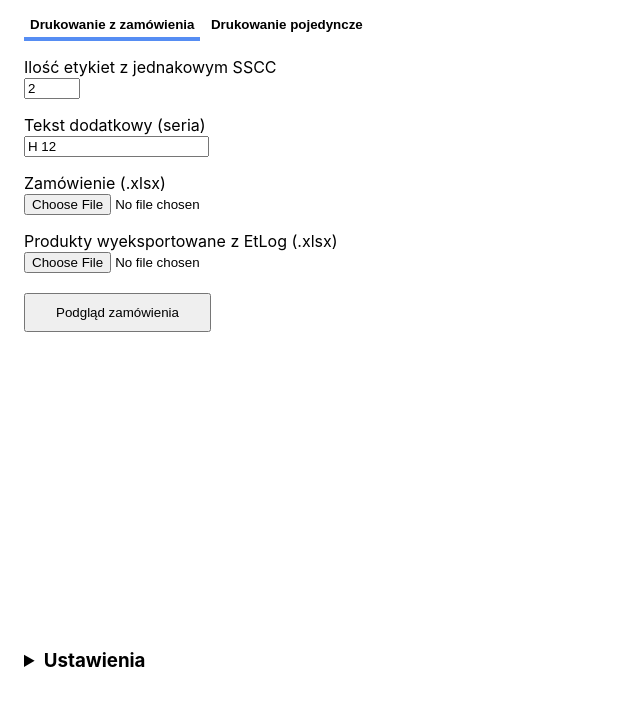
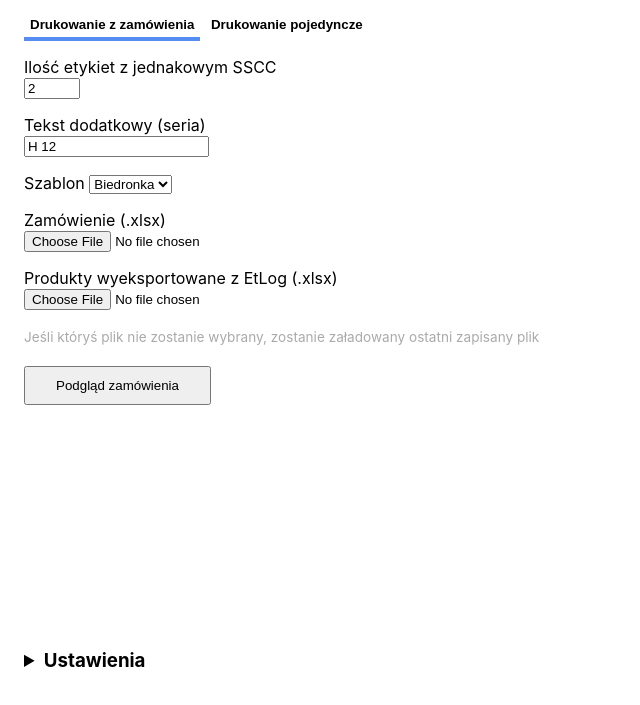
Before and after one commit to paul-swiecicki/auto-etlog, an Electron app: page src/index.html in a window 1280 px wide. Shown: the part 93-798 px from the top of the page, without its empty margins (0-640 px from the left). Drawn offline with Linux system fonts and the light colour scheme.

Commit message:
fix table styling

```diff
--- a/src/index.css
+++ b/src/index.css
@@ -179,6 +179,7 @@ td {
 
 footer {
   font-size: 0.85rem;
+  margin-top: 0.5rem;
 }
 
 .tabs {
@@ -204,6 +205,11 @@ footer {
   display: none;
 }
 
-tr.product.done {
+tr.product .done {
   background: rgb(204, 250, 206);
 }
+
+span.info {
+  color: #aaa;
+  font-size: 0.85rem;
+}
--- a/src/index.html
+++ b/src/index.html
@@ -59,6 +59,12 @@
         </div>
 
         <div id="orderPrintContainer" class="printContainer">
+          Szablon
+          <select id="template">
+            <option value="biedronka">Biedronka</option>
+            <option value="auchan">Auchan</option>
+          </select>
+
           <div class="inputContainer">
             <label for="orderFile">Zamówienie (.xlsx)</label>
             <input
@@ -81,6 +87,10 @@
             />
           </div>
 
+          <span class="info"
+            >Jeśli któryś plik nie zostanie wybrany, zostanie załadowany ostatni
+            zapisany plik</span
+          >
           <button id="printFromOrderBtn" class="printBtn printFromOrderBtn">
             Podgląd zamówienia
           </button>
```
